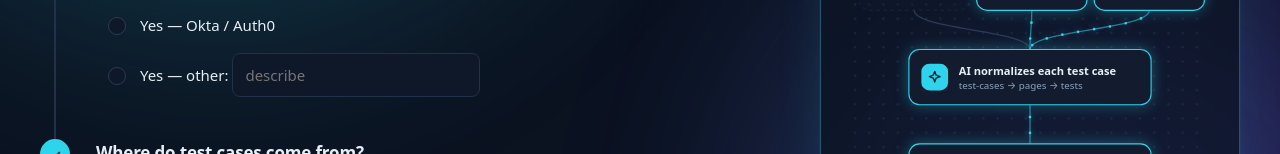
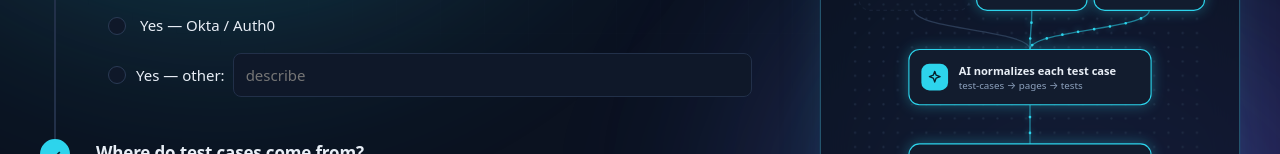
Before and after one commit to trongld230289/QAnyone, a website: page QAnyone/setup/index.html in a window 1280 px wide. Shown: the part 451-605 px from the top of the page. Drawn offline with Linux system fonts and the light colour scheme.

Commit message:
fix(v2): setup form — "other: describe" box fills the rest of its row
Co-Authored-By: Claude Fable 5.1 <noreply@anthropic.com>

```diff
--- a/QAnyone/setup/index.html
+++ b/QAnyone/setup/index.html
@@ -123,6 +123,10 @@
   input[type=text]:focus, textarea:focus { outline:0; border-color:var(--accent); box-shadow:0 0 0 3px var(--soft); }
   input[type=text].invalid { border-color:var(--warn); box-shadow:0 0 0 3px var(--warn-soft); }
   label > input[type=text] { width:auto; min-width:240px; text-indent:0; }
+  /* "other: describe" — the text box takes the rest of the row */
+  label:has(> #auth_other) { display:flex; align-items:center; text-indent:0; padding-left:12px; }
+  label:has(> #auth_other) > span { white-space:nowrap; margin-right:8px; }
+  label > #auth_other { flex:1; min-width:0; }
   /* label + input rows that share one label column, so the inputs line up */
   .fields { display:grid; grid-template-columns:max-content minmax(240px, 420px); gap:10px 12px; align-items:center; padding:4px 12px; }
   .fields label { display:block; margin:0; padding:0; text-indent:0; }
```
